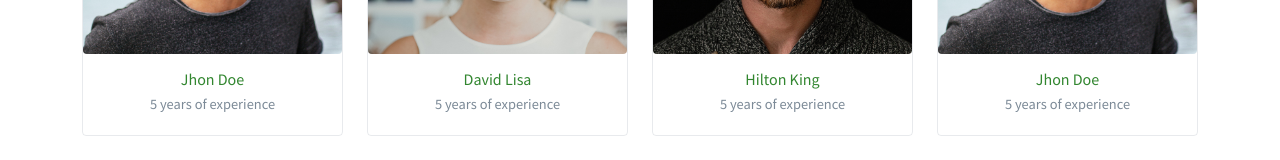
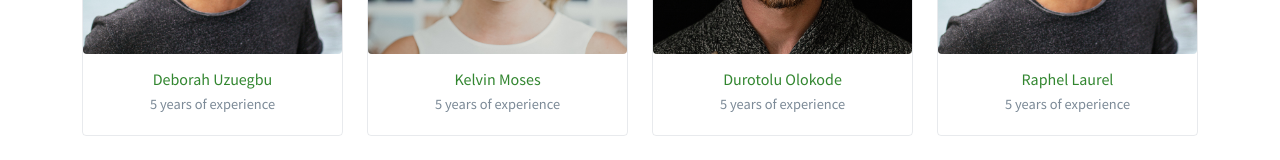
Before and after one commit to debbyuzuegbu/Debby-car-rental, a React (Create React App) app: page /about in a window 1280 px wide. Shown: the part 2111-2271 px from the top of the page. Built offline with nearby package versions, Linux system fonts and the light colour scheme.

Commit message:
our members

```diff
--- a/src/components/UI/OurMembers.jsx
+++ b/src/components/UI/OurMembers.jsx
@@ -8,17 +8,17 @@ import ava03 from "../../assets/all-images/ava-3.jpg";
 
 const OUR__MEMBERS = [
   {
-    name: "Jhon Doe",
+    name: "Deborah Uzuegbu",
     experience: "5 years of experience",
     fbUrl: "#",
     instUrl: "#",
     twitUrl: "#",
-    linkedinUrl: "#",
+    linkedinUrl: "https://www.linkedin.com/in/deborah-chinyere-uzuegbu/",
     imgUrl: ava01,
   },
 
   {
-    name: "David Lisa",
+    name: "Kelvin Moses",
     experience: "5 years of experience",
     fbUrl: "#",
     instUrl: "#",
@@ -28,7 +28,7 @@ const OUR__MEMBERS = [
   },
 
   {
-    name: "Hilton King",
+    name: "Durotolu Olokode",
     experience: "5 years of experience",
     fbUrl: "#",
     instUrl: "#",
@@ -38,7 +38,7 @@ const OUR__MEMBERS = [
   },
 
   {
-    name: "Jhon Doe",
+    name: "Raphel Laurel",
     experience: "5 years of experience",
     fbUrl: "#",
     instUrl: "#",
```
